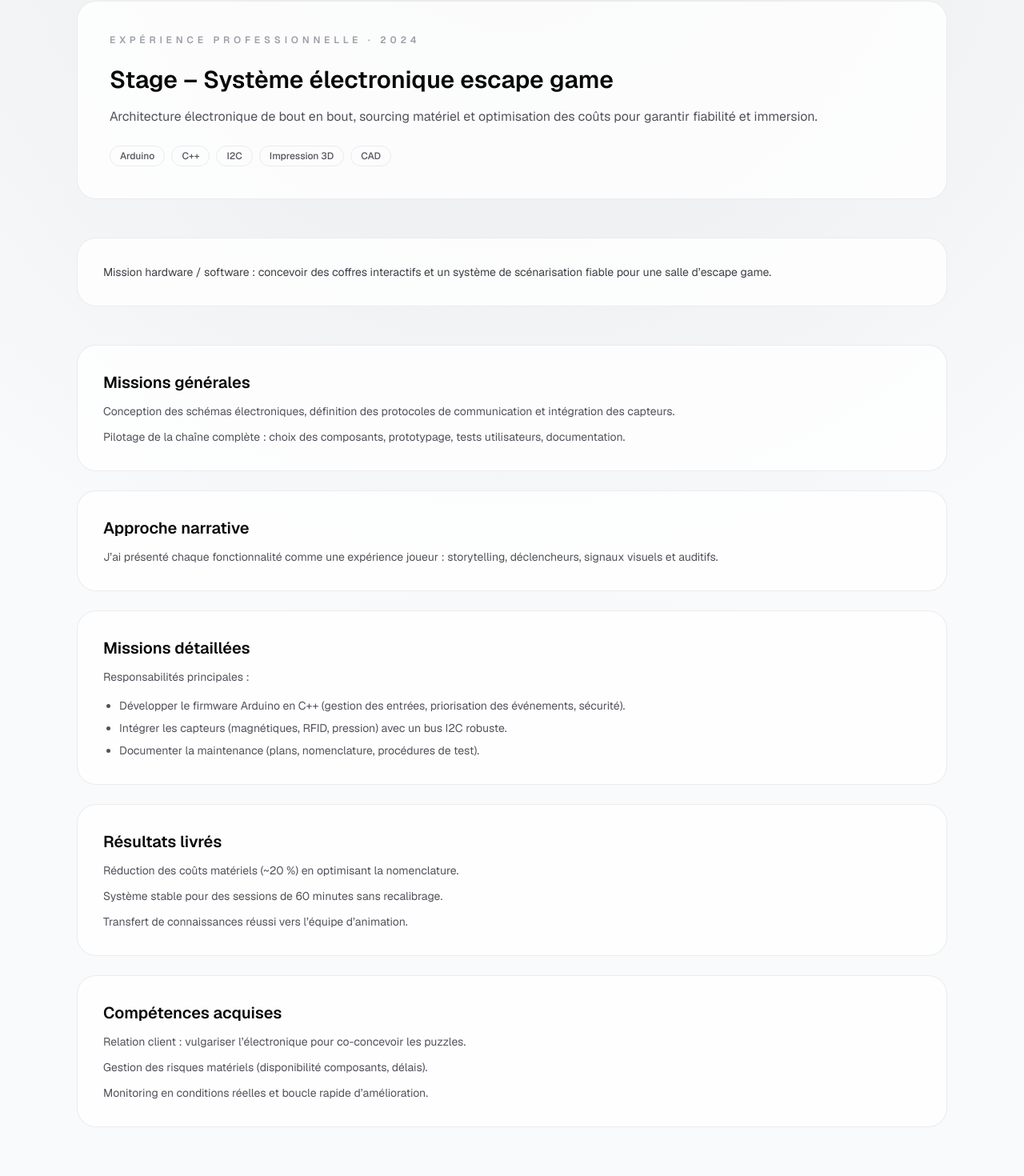
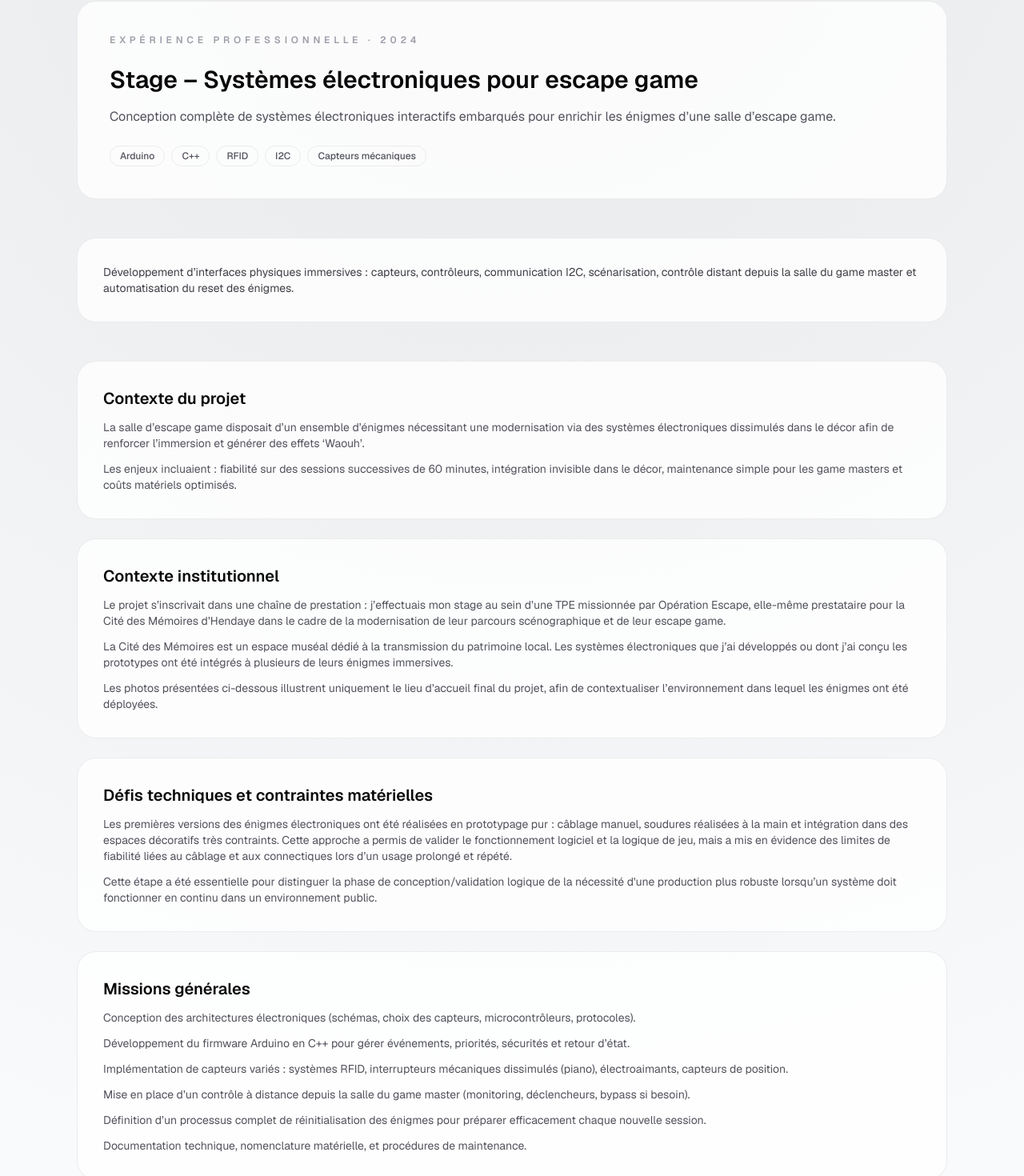
Before and after one commit to RoiBrioche/site-web-vitrine, a Next.js app: page /experiences/escape-game-systeme in a window 1280 px wide. Shown: the part 200-1670 px from the top of the page at 80% size. Built offline with nearby package versions, Linux system fonts and the light colour scheme.

Commit message:
modification et enrichissement de la section du stage pour l'escape game (#18)

```diff
--- a/src/data/experiences.ts
+++ b/src/data/experiences.ts
@@ -70,46 +70,103 @@ export const experiences: ExperienceContent[] = [
     ]
   },
   {
-    title: "Stage – Système électronique escape game",
-    slug: "escape-game-systeme",
-    company: "Escape game",
-    type: "stage",
-    description:
-      "Architecture électronique de bout en bout, sourcing matériel et optimisation des coûts pour garantir fiabilité et immersion.",
-    date: "2024",
-    technologies: ["Arduino", "C++", "I2C", "Impression 3D", "CAD"],
-    content:
-      "Mission hardware / software : concevoir des coffres interactifs et un système de scénarisation fiable pour une salle d’escape game.",
-    sections: [
+    "title": "Stage – Systèmes électroniques pour escape game",
+    "slug": "escape-game-systeme",
+    "company": "Prestataire pour un projet Opération Escape destiné à la Cité des Mémoires (Hendaye)",
+    "type": "stage",
+    "description": "Conception complète de systèmes électroniques interactifs embarqués pour enrichir les énigmes d’une salle d’escape game.",
+    "date": "2024",
+    "technologies": ["Arduino", "C++", "RFID", "I2C", "Capteurs mécaniques"],
+    "content": "Développement d’interfaces physiques immersives : capteurs, contrôleurs, communication I2C, scénarisation, contrôle distant depuis la salle du game master et automatisation du reset des énigmes.",
+    "sections": [
       {
-        title: "Missions générales",
-        paragraphs: [
-          "Conception des schémas électroniques, définition des protocoles de communication et intégration des capteurs.",
-          "Pilotage de la chaîne complète : choix des composants, prototypage, tests utilisateurs, documentation.",
-        ],
+        "title": "Contexte du projet",
+        "paragraphs": [
+          "La salle d’escape game disposait d’un ensemble d’énigmes nécessitant une modernisation via des systèmes électroniques dissimulés dans le décor afin de renforcer l’immersion et générer des effets ‘Waouh’.",
+          "Les enjeux incluaient : fiabilité sur des sessions successives de 60 minutes, intégration invisible dans le décor, maintenance simple pour les game masters et coûts matériels optimisés."
+        ]
       },
       {
-        title: "Approche narrative",
-        paragraphs: [
-          "J’ai présenté chaque fonctionnalité comme une expérience joueur : storytelling, déclencheurs, signaux visuels et auditifs.",
-        ],
+        "title": "Contexte institutionnel",
+        "paragraphs": [
+          "Le projet s’inscrivait dans une chaîne de prestation : j’effectuais mon stage au sein d’une TPE missionnée par Opération Escape, elle-même prestataire pour la Cité des Mémoires d’Hendaye dans le cadre de la modernisation de leur parcours scénographique et de leur escape game.",
+          "La Cité des Mémoires est un espace muséal dédié à la transmission du patrimoine local. Les systèmes électroniques que j’ai développés ou dont j’ai conçu les prototypes ont été intégrés à plusieurs de leurs énigmes immersives.",
+          "Les photos présentées ci-dessous illustrent uniquement le lieu d’accueil final du projet, afin de contextualiser l’environnement dans lequel les énigmes ont été déployées."
+        ]
       },
+      // {
+      //   "title": "Galerie photo",
+      //   "paragraphs": [
+      //     "Quelques visuels du lieu final d’intégration du projet (photos génériques du site, utilisées à titre de contextualisation)."
+      //   ],
+      //   "images": [
+      //   {
+      //     "src": "/images/escape-game/cite-memoires-1.jpg",
+      //     "alt": "Entrée de la Cité des Mémoires à Hendaye"
+      //   },
+      //   {
+      //     "src": "/images/escape-game/cite-memoires-2.jpg",
+      //     "alt": "Salle immersive de la Cité des Mémoires"
+      //   },
+      //   {
+      //     "src": "/images/escape-game/escape-game-room.jpg",
+      //     "alt": "Espace de jeu où les systèmes électroniques ont été intégrés"
+      //   }
+      // ]
+      // },
+      {
+        "title": "Défis techniques et contraintes matérielles",
+        "paragraphs": [
+          "Les premières versions des énigmes électroniques ont été réalisées en prototypage pur : câblage manuel, soudures réalisées à la main et intégration dans des espaces décoratifs très contraints. Cette approche a permis de valider le fonctionnement logiciel et la logique de jeu, mais a mis en évidence des limites de fiabilité liées au câblage et aux connectiques lors d’un usage prolongé et répété.",
+          "Cette étape a été essentielle pour distinguer la phase de conception/validation logique de la nécessité d'une production plus robuste lorsqu’un système doit fonctionner en continu dans un environnement public."
+        ]
+      },
+      {
+        "title": "Missions générales",
+        "paragraphs": [
+          "Conception des architectures électroniques (schémas, choix des capteurs, microcontrôleurs, protocoles).",
+          "Développement du firmware Arduino en C++ pour gérer événements, priorités, sécurités et retour d’état.",
+          "Implémentation de capteurs variés : systèmes RFID, interrupteurs mécaniques dissimulés (piano), électroaimants, capteurs de position.",
+          "Mise en place d’un contrôle à distance depuis la salle du game master (monitoring, déclencheurs, bypass si besoin).",
+          "Définition d’un processus complet de réinitialisation des énigmes pour préparer efficacement chaque nouvelle session.",
+          "Documentation technique, nomenclature matérielle, et procédures de maintenance."
+        ]
+      },
+      {
+        "title": "Collaboration et industrialisation",
+        "paragraphs": [
+          "Après validation des prototypes fonctionnels, certaines énigmes – notamment celles basées sur des lecteurs RFID multiples – ont nécessité une production plus robuste que celle réalisable avec le matériel disponible sur site. La fiabilité recherchée impliquait des supports mécaniques précis, un câblage propre et des connectiques protégées.",
+          "Un spécialiste externe équipé d’outils adaptés (impression 3D, câblage professionnel) a repris mes prototypes pour les industrialiser tout en conservant la logique fonctionnelle et les scénarios que j’avais développés. Ce travail collaboratif a permis d’atteindre une fiabilité optimale pour une utilisation en continu dans une salle d’escape game.",
+          "Cette expérience a renforcé ma compréhension du cycle complet d’un système embarqué : du prototype à l’intégration professionnelle."
+        ]
+      },
+      {
+        "title": "Approche narrative",
+        "paragraphs": [
+          "Chaque système a été conçu comme un élément de jeu : interaction fluide, rétroactions visuelles/sonores, cohérence de la narration et intégration parfaite dans le décor.",
+          "Le design électronique a été guidé par les contraintes d’immersion : invisibilité du matériel, résistance physique, fiabilité en boucle continue."
+        ]
+      }
     ],
-    missions: [
-      "Développer le firmware Arduino en C++ (gestion des entrées, priorisation des événements, sécurité).",
-      "Intégrer les capteurs (magnétiques, RFID, pression) avec un bus I2C robuste.",
-      "Documenter la maintenance (plans, nomenclature, procédures de test).",
+    "missions": [
+      "Développer les contrôleurs Arduino avec gestion des séquences d’événements (ex. clavier piano dissimulé, séquences à reproduire).",
+      "Intégrer des lecteurs et tags RFID pour activer des éléments cachés selon la position exacte d’objets de décor.",
+      "Mettre en place une communication I2C robuste pour interconnecter modules et capteurs.",
+      "Créer un outil de contrôle à distance depuis le poste game master permettant d’activer, superviser ou réinitialiser les énigmes.",
+      "Définir la procédure complète de reset automatique/manuel entre les sessions."
     ],
-    outcomes: [
-      "Réduction des coûts matériels (~20 %) en optimisant la nomenclature.",
-      "Système stable pour des sessions de 60 minutes sans recalibrage.",
-      "Transfert de connaissances réussi vers l’équipe d’animation.",
+    "outcomes": [
+      "Systèmes opérationnels, stables et utilisés depuis plus d’un an après leur mise en service.",
+      "Expérience joueur nettement enrichie grâce à des interactions physiques variées (RFID, interrupteurs cachés, électro-aimants).",
+      "Maintenance facilitée grâce à la documentation et au poste de contrôle game master."
     ],
-    learnings: [
-      "Relation client : vulgariser l’électronique pour co-concevoir les puzzles.",
-      "Gestion des risques matériels (disponibilité composants, délais).",
-      "Monitoring en conditions réelles et boucle rapide d’amélioration.",
-    ],
+    "learnings": [
+      "Conception de systèmes embarqués fiables pour un usage répété en conditions réelles.",
+      "Différenciation concrète entre prototype fonctionnel et produit final industrialisé.",
+      "Collaboration avec des professionnels du spectacle immersif (game designers, scénographes).",
+      "Intégration électronique invisible dans des environnements décoratifs contraints.",
+      "Gestion des risques matériels et optimisation des coûts."
+    ]
   },
   {
     "title": "Stage – ESTIA Recherche",
```
